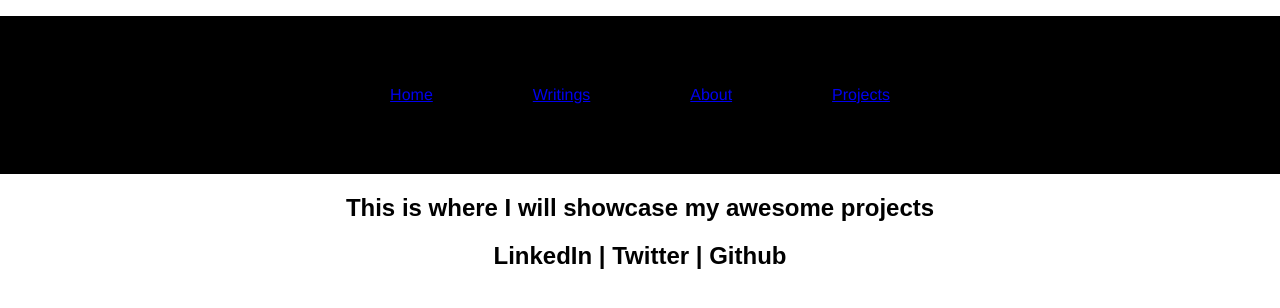
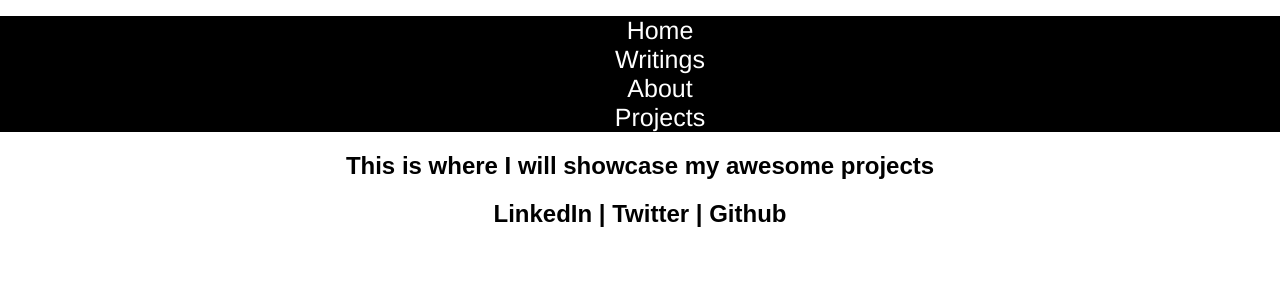
Before and after one commit to dave5801/Portfolio, a React (Create React App) app in the folder portfolio-site/: page /projects in a window 1280 px wide. Shown: the top 308 px of the page. Built offline with nearby package versions, Linux system fonts and the light colour scheme.

Commit message:
finally getting the fonts are progressing

```diff
--- a/portfolio-site/src/scenes/home/navigation/navbar.css
+++ b/portfolio-site/src/scenes/home/navigation/navbar.css
@@ -1,12 +1,13 @@
-.Navbar-elements{
+.Navbar{
     background-color: black;
-    padding: 70px;
+
 
 }
 
-.Navbar-elements li{
-    display:inline;
-    padding: 50px;
+.Navbar-elements li a{
+    font-size: 25px;
     font-family: Helvetica;
+    font-weight: lighter;
     color: white;
+    text-decoration: none;
 }
```
